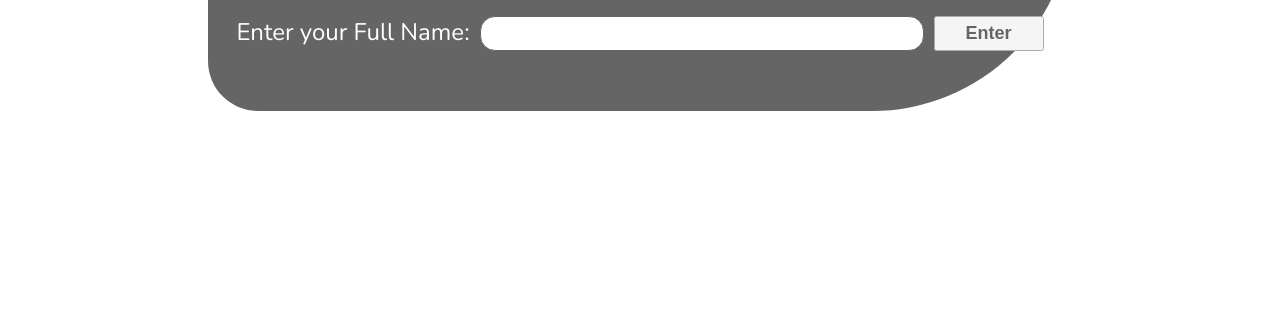
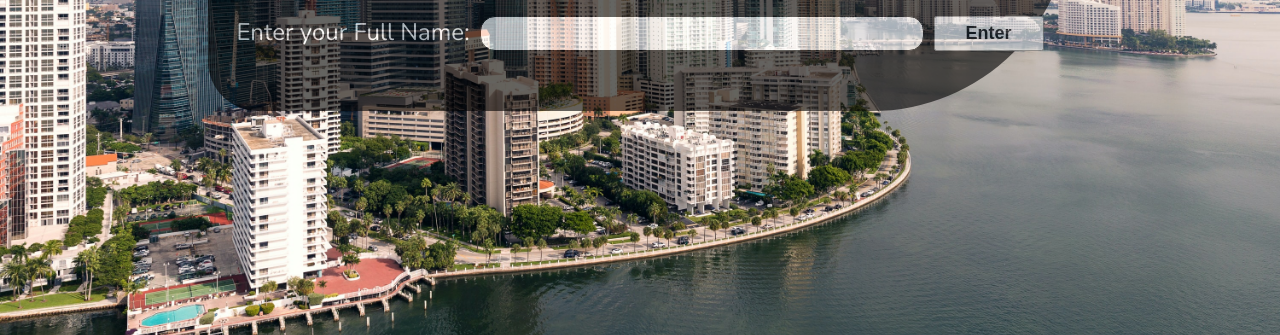
Before and after one commit to fabianpena90/Chat-App, a website: page index.html in a window 1280 px wide. Shown: the part 477-812 px from the top of the page. Drawn offline with nearby package versions, Linux system fonts and the light colour scheme.

Commit message:
fixing styles bugs

```diff
--- a/index.html
+++ b/index.html
@@ -4,7 +4,7 @@
   <meta charset="UTF-8">
   <meta name="viewport" content="width=device-width, initial-scale=1.0">
   <link href="https://fonts.googleapis.com/css2?family=Nunito:wght@400;700&display=swap" rel="stylesheet">
-  <link rel="stylesheet" href="../public/css/welcome.css">
+  <link rel="stylesheet" href="/public/css/welcome.css">
   <title>Welcome to Chat Up</title>
 </head>
 <body id="random" onload="randombg()">
--- a/index.js
+++ b/index.js
@@ -4,9 +4,9 @@ const http = require("http").Server(app);
 const io = require("socket.io")(http);
 const port = process.env.PORT || 3000;
 
-app.use(express.static('public'))
+app.use(express.static('public'));
 
-console.log(__dirname + "da")
+
 app.get("/", function (req, res) {
   res.sendFile(__dirname + "/index.html");
 });
--- a/public/app.js
+++ b/public/app.js
@@ -9,9 +9,9 @@ function randombg(){
   var bigSize = ["url('./public/img/carBackground.jpg')",
                  "url('./public/img/staysafeBackground.jpg')",
                  "url('./public/img/sunshineBackground.jpg')",
-                 "url('./public/img/brickell.png')",
-                 "url('./public/img/lake.png')",
-                 "url('./public/img/miamibeach.png')"
+                 "url('./public/img/brickell.jpg')",
+                 "url('./public/img/lake.jpg')",
+                 "url('./public/img/miamibeach.jpg')"
                 ];
   document.getElementById("random").style.backgroundImage=bigSize[random];
 }
```
Also changed, not shown: chat.html (+3 -2 lines), 3 other files.
